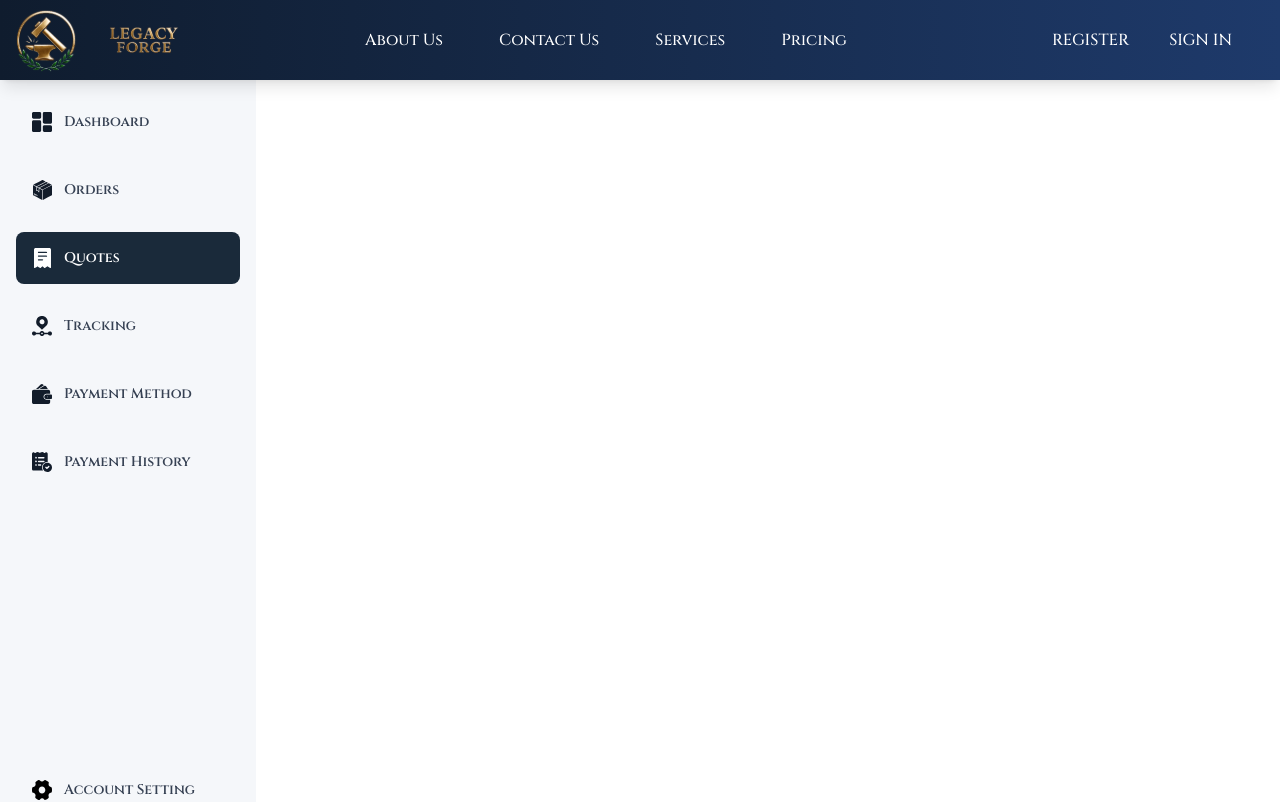
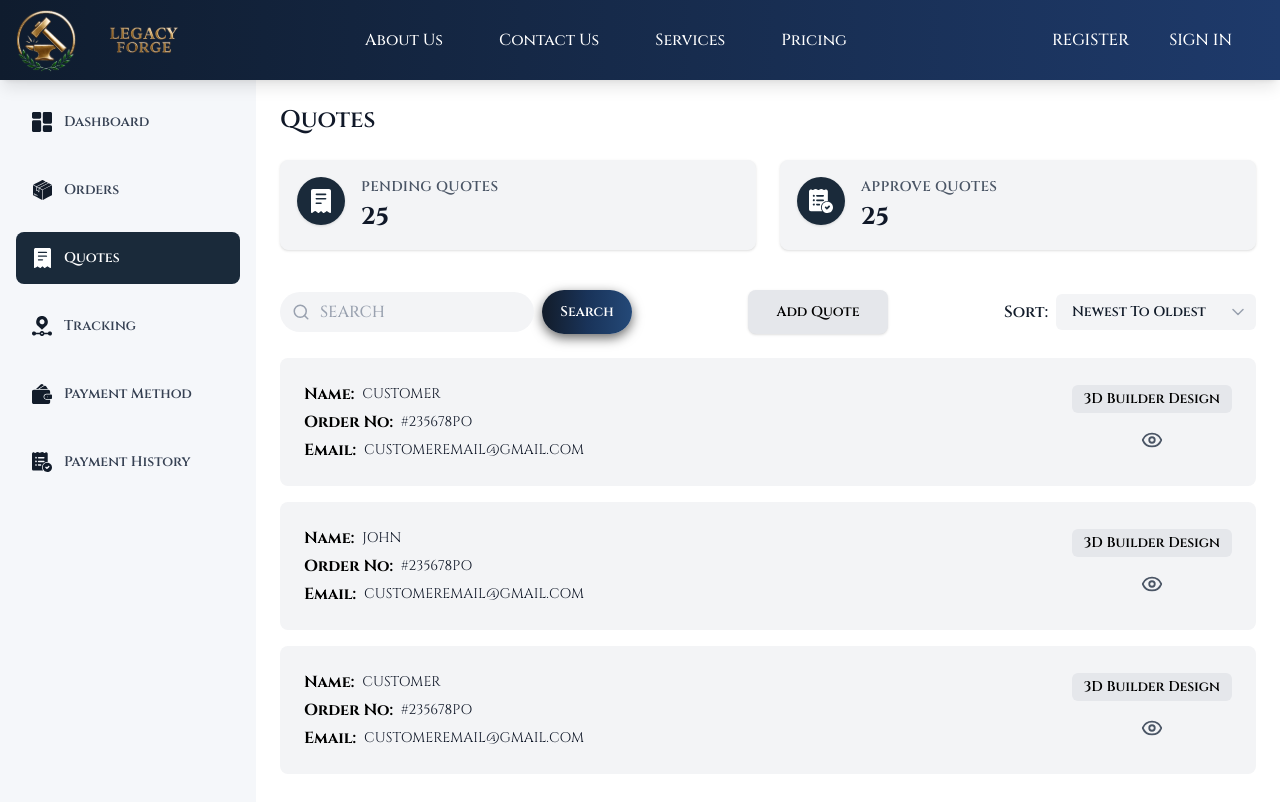
Before and after one commit to walkabout-collection/3d-coin-frontend, a Next.js app: page /admin/quotes in a window 1280 px wide. Shown: the top 802 px of the page. Built offline with nearby package versions, Linux system fonts and the light colour scheme.

Commit message:
feat: design quotes page

```diff
--- /dev/null
+++ b/src/containers/admin/quotes/data.ts
@@ -0,0 +1,49 @@
+import { DashboardCard } from '../dashboard/types';
+import { Quote } from './types';
+
+export const quotesData: Quote[] = [
+  {
+    id: 1,
+    name: 'CUSTOMER',
+    orderNo: '#235678PO',
+    email: 'CUSTOMEREMAIL@GMAIL.COM',
+    label: '3D Builder Design',
+    createdAt: '2025-09-15',
+  },
+  {
+    id: 2,
+    name: 'JOHN',
+    orderNo: '#235678PO',
+    email: 'CUSTOMEREMAIL@GMAIL.COM',
+    label: '3D Builder Design',
+    createdAt: '2025-09-14',
+  },
+  {
+    id: 3,
+    name: 'CUSTOMER',
+    orderNo: '#235678PO',
+    email: 'CUSTOMEREMAIL@GMAIL.COM',
+    label: '3D Builder Design',
+    createdAt: '2025-09-13',
+  },
+];
+
+
+export const quotesCards: DashboardCard[] = [
+
+  {
+    id: 1,
+    title: "Pending Quotes",
+    value: 25,
+    icon: "/images/dashboard/pending-quotes.svg",
+    bgColor: "#f4f6fa"
+  },
+  {
+    id: 3,
+    title: "Approve Quotes",
+    value: 25,
+    icon: "/images/dashboard/approve-quotes.svg",
+    bgColor: "#f4f6fa"
+  },
+
+];
--- a/src/containers/admin/quotes/index.tsx
+++ b/src/containers/admin/quotes/index.tsx
@@ -1,11 +1,167 @@
-import React from 'react'
+'use client';
+import React, { useState, useMemo, useEffect } from 'react';
+import { quotesCards, quotesData } from './data';
+import { Quote } from './types';
+import Search from '@/src/components/common/search';
+import SortDropdown from '@/src/components/common/SortDropdown';
+import { Eye } from 'lucide-react';
+import Image from 'next/image';
+import Button from '@/src/components/common/button/Button';
 
-const Quotes = () => {
+const AdminQuotes: React.FC = () => {
+  const [searchTerm, setSearchTerm] = useState('');
+  const [internalSort, setInternalSort] = useState('newest');
+  const [sortedDataState, setSortedDataState] = useState<Quote[]>(quotesData);
+
+  const sortData = (dataToSort: Quote[], sortValue: string) => {
+    if (!sortValue || !dataToSort.length) return dataToSort;
+
+    return [...dataToSort].sort((a, b) => {
+      switch (sortValue) {
+        case 'newest':
+          return new Date(b.createdAt).getTime() - new Date(a.createdAt).getTime();
+        case 'oldest':
+          return new Date(a.createdAt).getTime() - new Date(b.createdAt).getTime();
+        case 'order_asc':
+          return a.orderNo.localeCompare(b.orderNo);
+        case 'order_desc':
+          return b.orderNo.localeCompare(a.orderNo);
+        default:
+          return 0;
+      }
+    });
+  };
+
+  useEffect(() => {
+    setSortedDataState(sortData(quotesData, internalSort));
+  }, [internalSort]);
+
+  const filteredData = useMemo(() => {
+    if (!searchTerm) return sortedDataState;
+
+    return sortedDataState.filter((row) =>
+      Object.values(row).some((value) =>
+        String(value).toLowerCase().includes(searchTerm.toLowerCase())
+      )
+    );
+  }, [sortedDataState, searchTerm]);
+
+  const handleSortChange = (sort: string) => {
+    setInternalSort(sort);
+  };
+
+  const handleSearch = (term: string) => {
+    setSearchTerm(term);
+  };
+
+  const viewQuote = (id: number) => {
+    console.log(`Viewing quote ${id}`);
+  };
+
+  const sortOptionsDropdown = [
+    { value: 'newest', label: 'Newest To Oldest' },
+    { value: 'oldest', label: 'Oldest To Newest' },
+
+  ];
+
   return (
-    <div>
+    <div className="min-h-screen">
+      <h1 className="text-2xl font-semibold text-gray-900 mb-6">Quotes</h1>
+       <div className="grid grid-cols-1 md:grid-cols-2 lg:grid-cols-2 gap-6">
+              {quotesCards.map((card) => (
+                <div
+                  key={card.id}
+                  className="bg-gray-100 p-4 rounded-lg shadow-sm hover:shadow-md transition-shadow duration-200 border border-gray-100"
+                >
+                  <div className="flex items-start gap-4">
+                    <div className="w-12 h-12 bg-[#1a2a3a] rounded-full flex items-center justify-center shadow-sm flex-shrink-0">
+                      <div className="w-6 h-6 relative">
+                        <Image
+                          src={card.icon}
+                          alt={`${card.title} icon`}
+                          fill
+                          className="object-contain filter brightness-0 invert"
+                        />
+                      </div>
+                    </div>
+                    <div className="flex-1">
+                      <h2 className="text-sm font-semibold text-gray-600 uppercase tracking-wide mb-1">
+                        {card.title}
+                      </h2>
+                      <p className="text-2xl font-bold text-gray-900">{card.value}</p>
+                    </div>
+                  </div>
+                </div>
+              ))}
+            </div>
 
+      <div className="flex items-center justify-between mb-6 mt-10">
+        <Search
+          placeholder="SEARCH"
+          onSearch={handleSearch}
+          variant="primary"
+        />
+                <Button
+          type="button"
+          variant="ternary"
+          className="max-w-[140px] rounded-lg  text-sm font-semibold !bg-gray-200 border-none"
+        >
+          Add Quote        </Button>
+        <SortDropdown
+          options={sortOptionsDropdown}
+          value={internalSort}
+          onChange={handleSortChange}
+          showLabel={true}
+          labelText="Sort:"
+        />
+      </div>
+
+      <div className="space-y-4">
+        {filteredData.length === 0 ? (
+          <div className="text-center py-12">
+            <p className="text-gray-500 text-lg">No quotes found</p>
+          </div>
+        ) : (
+          filteredData.map((quote) => (
+            <div
+              key={quote.id}
+              className="bg-gray-100 p-6 rounded-lg flex justify-between items-center"
+            >
+              <div className="flex-1">
+                <div className="space-y-1">
+                  <div className="flex items-center gap-2">
+                    <span className="text-md font-bold text-black">Name:</span>
+                    <span className="text-sm text-gray-900">{quote.name}</span>
+                  </div>
+                  <div className="flex items-center gap-2">
+                    <span className="text-md font-bold text-black">Order No:</span>
+                    <span className="text-sm text-gray-900">{quote.orderNo}</span>
+                  </div>
+                  <div className="flex items-center gap-2">
+                    <span className="text-md font-bold text-black">Email:</span>
+                    <span className="text-sm text-gray-900">{quote.email}</span>
+                  </div>
+                </div>
+              </div>
+
+              <div className="flex flex-col items-center gap-2">
+                <span className="text-black px-3 py-1 rounded-md text-sm font-semibold bg-gray-200">
+                  {quote.label}
+                </span>
+                <button
+                  onClick={() => viewQuote(quote.id)}
+                  className="p-2 text-gray-600 hover:text-blue-600 hover:bg-blue-50 rounded-md transition-colors cursor-pointer"
+                  title="View Quote"
+                >
+                  <Eye size={22} />
+                </button>
+              </div>
+            </div>
+          ))
+        )}
+      </div>
     </div>
-  )
-}
+  );
+};
 
-export default Quotes
+export default AdminQuotes;
--- /dev/null
+++ b/src/containers/admin/quotes/types.ts
@@ -0,0 +1,8 @@
+export interface Quote {
+  id: number;
+  name: string;
+  orderNo: string;
+  email: string;
+  label: string;
+  createdAt: string;
+}
```
